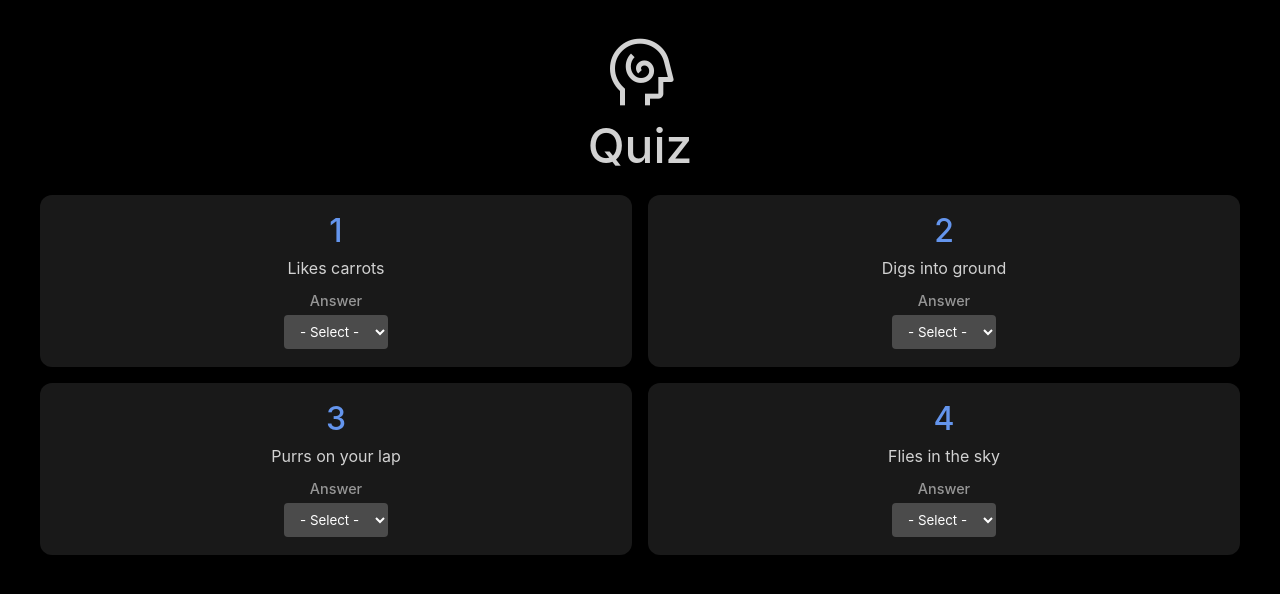
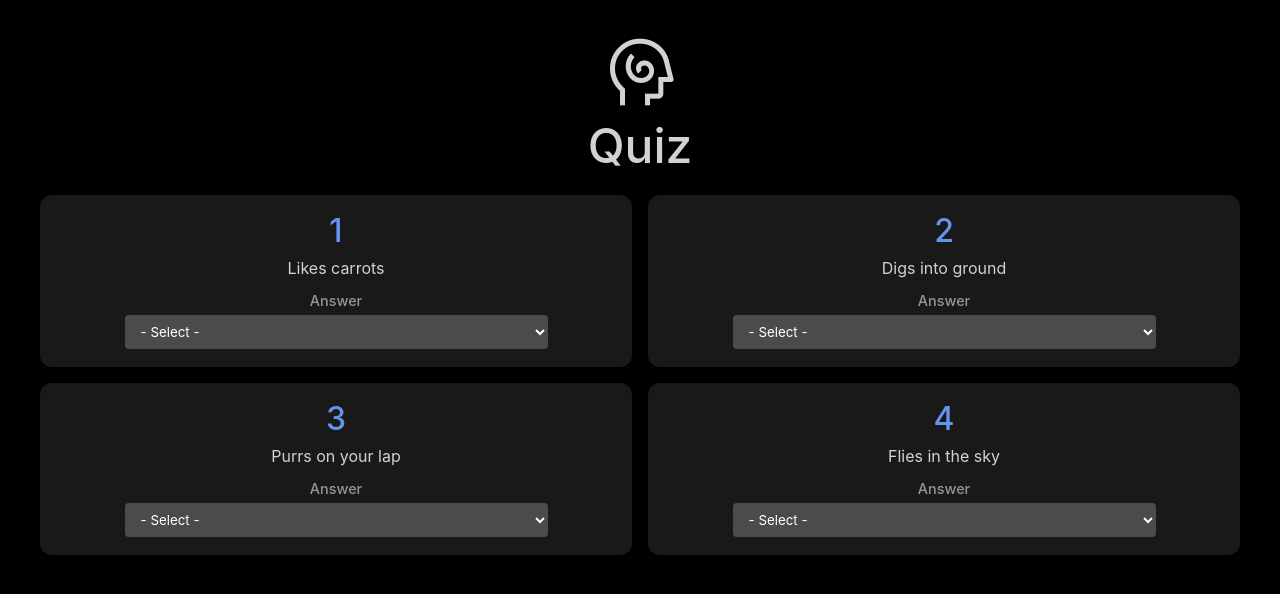
Before and after one commit to Jyri-droid/answer-responses, a React (Create React App) app: page / in a window 1280 px wide. Shown: the top 594 px of the page. Built offline with nearby package versions, Linux system fonts and the light colour scheme; a web font is replaced by a local one.

Commit message:
fix select width

```diff
--- a/src/App.css
+++ b/src/App.css
@@ -47,6 +47,7 @@ select {
   color: white;
   font-family: "SF Pro Display", arial, sans-serif;
   margin-bottom: 0.5rem;
+  width: 75%;
 }
 
 h1 {
```
Also changed, not shown: 6 other files (tests, documents, lock files or other folders).
